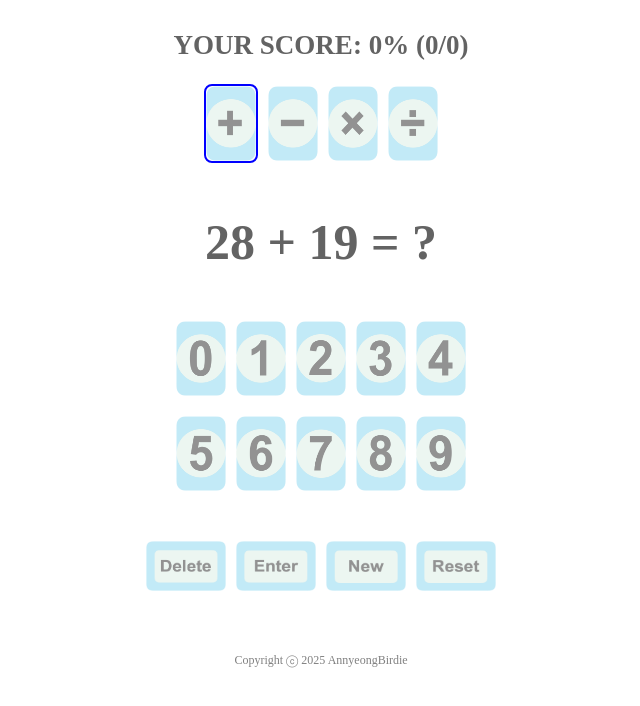
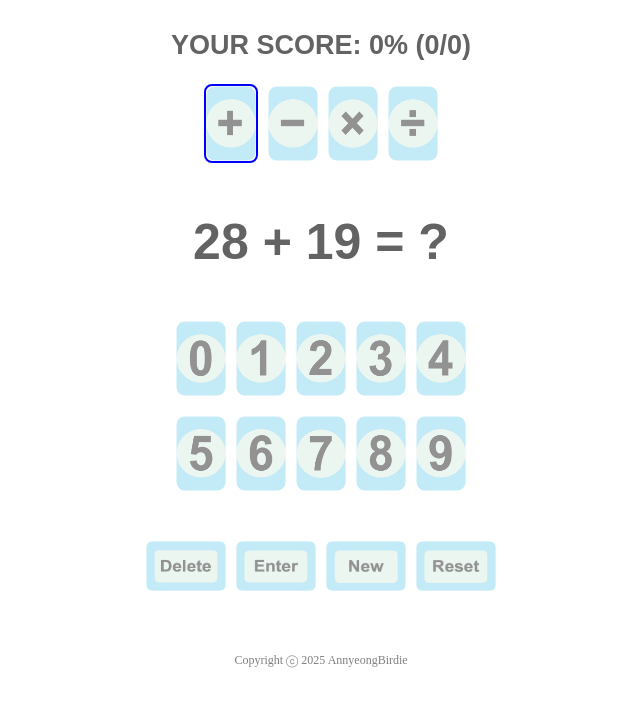
Before and after one commit to AnnyeongBirdie/math-hr, a React (Vite) app: page / in a window 1280 px wide. Shown: the top 706 px of the page, without its empty margins (319-959 px from the left). Built offline with nearby package versions, Linux system fonts and the light colour scheme.

Commit message:
Change font family to arial

```diff
--- a/src/components/Game.jsx
+++ b/src/components/Game.jsx
@@ -160,11 +160,11 @@ function Game() {
     return (
         <div>
 
-            <div style={{ display: 'flex', flexDirection: 'column', justifyContent: 'center', alignItems: 'center', backgroundColor: '#FFFFFF'}}>
+            <div style={{ display: 'flex', flexDirection: 'column', justifyContent: 'center', alignItems: 'center', backgroundColor: '#FFFFFF', fontFamily: 'arial'}}>
                 <Header score={score} correct={correct} total={total} feedback={feedback} />
             </div>
 
-            <div style={{ display: "flex", gap: "10px", justifyContent: "center", marginTop: "10px 0", backgroundColor: '#FFFFFF' }}>
+            <div style={{ display: "flex", gap: "10px", justifyContent: "center", marginTop: "10px 0", backgroundColor: '#FFFFFF', fontFamily: 'arial' }}>
                <div style={{ display: "flex", flexDirection: "row", alignItems: "center", gap: "10px" }}>
                <img
                     src={addIcon}
@@ -244,7 +244,8 @@ function Game() {
                 fontSize: '50px',
                 fontWeight: 'bold',
                 color: '#636363',
-                backgroundColor: '#FFFFFF'
+                backgroundColor: '#FFFFFF',
+                fontFamily: 'arial'
                 }}>
                 <p>{problem.term1} {problem.symbol} {problem.term2} = {userAnswer || "?"}</p>
             </div>
@@ -252,7 +253,7 @@ function Game() {
             <Answer onNumberClick={handleNumberClick} />
 
 
-            <div style={{ display: "flex", gap: "10px", justifyContent: "center", marginTop: "10px 0", backgroundColor: '#FFFFFF' }}>
+            <div style={{ display: "flex", gap: "10px", justifyContent: "center", marginTop: "10px 0", backgroundColor: '#FFFFFF', fontFamily: 'arial' }}>
                 <div style={{ display: "flex", flexDirection: "row", alignItems: "center", margin: "50px 0", gap: "10px" }}>
 
                     <img
```
